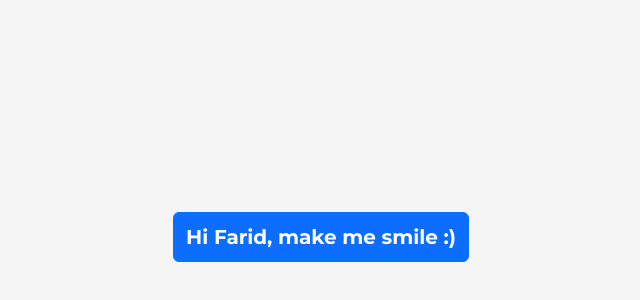
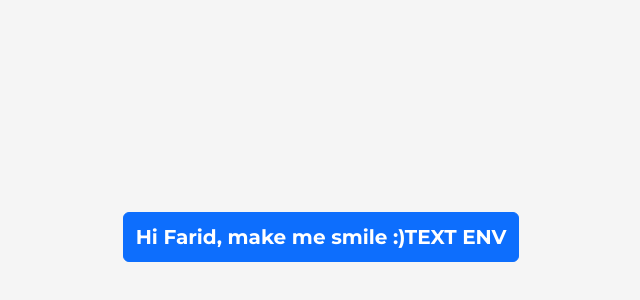
Before and after one commit to HaziqFariduddin/Ima2u, a React (Create React App) app: page / in a window 1280 px wide. Shown: the part 68-368 px from the top of the page, without its empty margins (319-959 px from the left). Built offline with nearby package versions, Linux system fonts and the light colour scheme; no server answers; the database is empty; a web font is replaced by a local one.

Commit message:
Update App.js

```diff
--- a/src/App.js
+++ b/src/App.js
@@ -201,6 +201,7 @@ setGradient(gradient);
                   fontFamily: "'Montserrat', arial"
                 }} onClick={handleClick}>
                   {bTexts}
+                  TEXT ENV
                 </button>
 
           </div>
```
